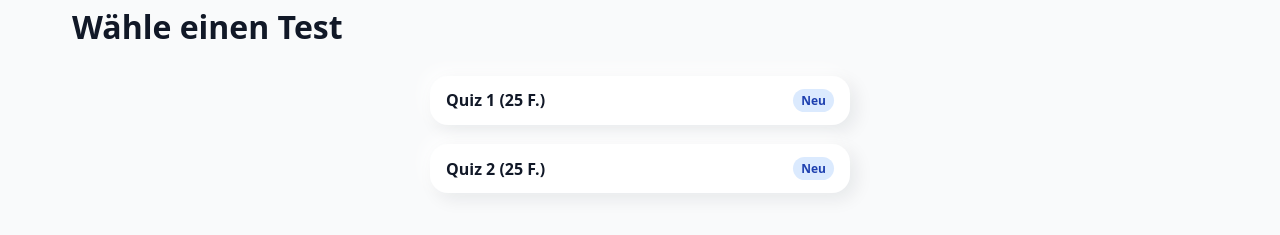
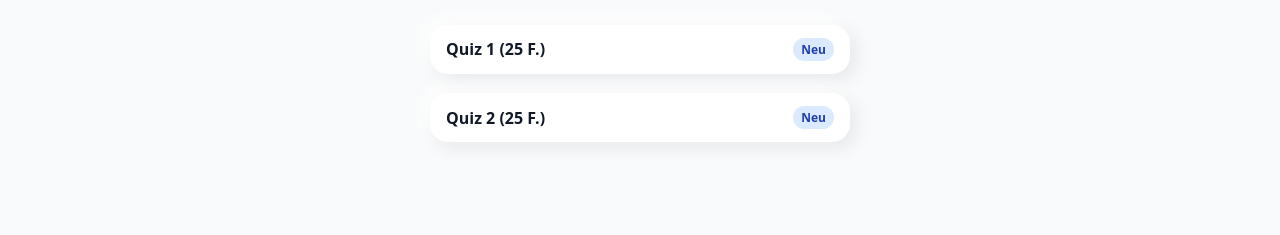
Before and after one commit to safetysquad/safetysquad.github.io, a plain HTML site: page quiz.html in a window 1280 px wide. Shown: the part 195-430 px from the top of the page. Drawn offline with Linux system fonts and the light colour scheme.

Commit message:
Update quiz.html

```diff
--- a/quiz.html
+++ b/quiz.html
@@ -19,7 +19,6 @@
       <button id="back-button">⬅</button>
       <button id="theme-toggle">🌓</button>
     </div>
-    <h1>Wähle einen Test</h1>
   </header>
 
   <!-- ================= GLOBALER BUTTON ================= -->
```
